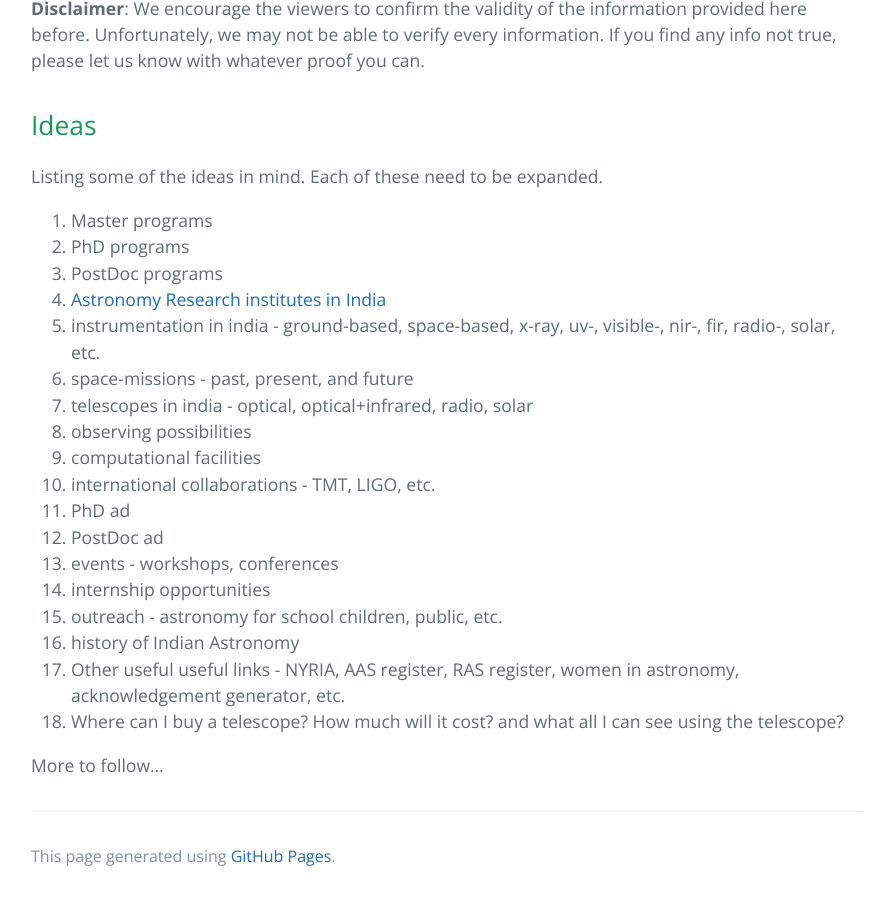
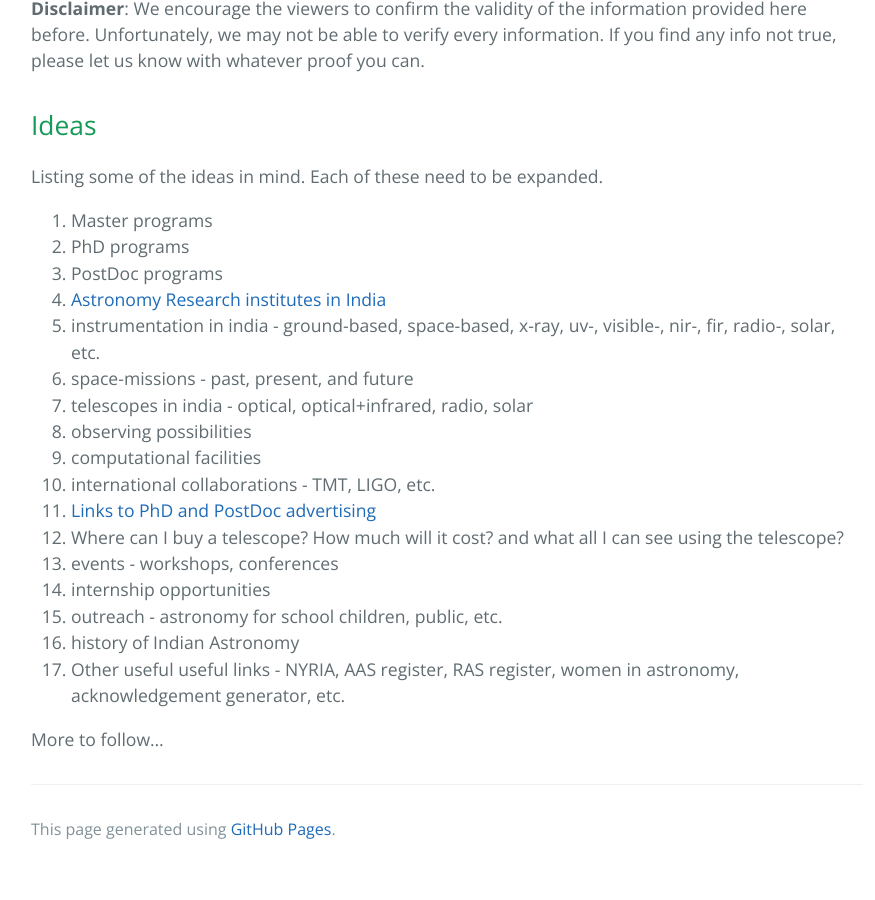
Before and after one commit to kalyanradhakrishnan/Astronomy-In-India, a Jekyll site: the page built from index.md, in a window 1280 px wide and 900 px high, scrolled down 662 px. Shown: the whole window, without its empty margins (193-1068 px from the left). Built offline with Jekyll 4.4.1, drawn with Linux system fonts in a browser that asks for light colours; after the commit the page ends 1535 px from its top, so only the background shows below that.

Commit message:
Update index.md

```diff
--- a/index.md
+++ b/index.md
@@ -27,13 +27,12 @@ Listing some of the ideas in mind. Each of these need to be expanded.
 8. observing possibilities
 9. computational facilities
 10. international collaborations - TMT, LIGO, etc.
-11. PhD ad
-12. PostDoc ad
+11. [Links to PhD and PostDoc advertising](./pages/phd_postdoc_ad.md)
+12. Where can I buy a telescope? How much will it cost? and what all I can see using the telescope?
 13. events - workshops, conferences
 14. internship opportunities
 15. outreach - astronomy for school children, public, etc.
 16. history of Indian Astronomy
 17. Other useful useful links - NYRIA, AAS register, RAS register, women in astronomy, acknowledgement generator, etc.
-18. Where can I buy a telescope? How much will it cost? and what all I can see using the telescope?
 
 More to follow...
```
